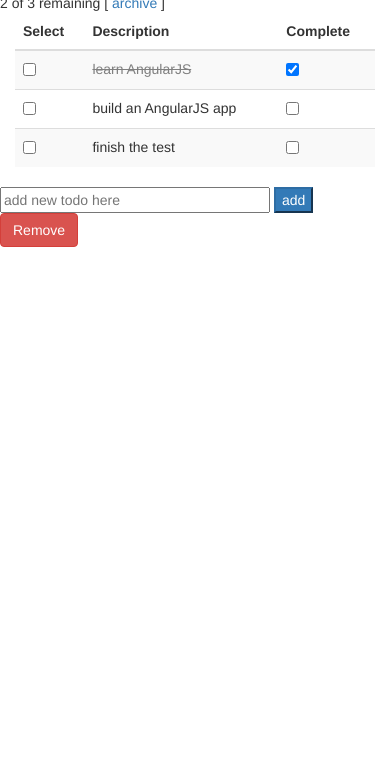
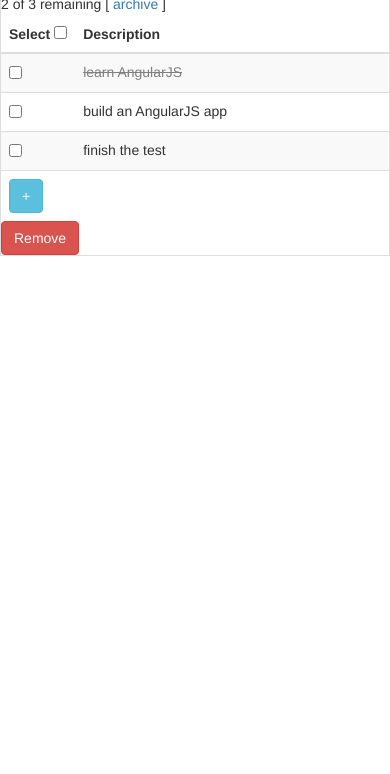
Before and after one commit to tamdang/TamToDo, a plain HTML site: page index.html in a window 390 px wide. Shown: the part 70-844 px from the top of the page. Drawn offline with nearby package versions, Linux system fonts and the light colour scheme.

Commit message:
move add new item into a row in the bottom of the table

```diff
--- a/index.html
+++ b/index.html
@@ -7,34 +7,36 @@
     <link rel="stylesheet" href="https://maxcdn.bootstrapcdn.com/bootstrap/3.3.7/css/bootstrap.min.css" integrity="sha384-BVYiiSIFeK1dGmJRAkycuHAHRg32OmUcww7on3RYdg4Va+PmSTsz/K68vbdEjh4u" crossorigin="anonymous">
   </head>
   <body>
-    <h2>Todo</h2>
-    <div ng-controller="TodoListController as todoList">
-      <span>{{todoList.remaining()}} of {{todoList.todos.length}} remaining</span>
-      [ <a href="" ng-click="todoList.archive()">archive</a> ]
-      <div class="container">
+      <div class="table-responsive" ng-controller="TodoListController as todoList">
+        <h2>Todo</h2>
+        <span>{{todoList.remaining()}} of {{todoList.todos.length}} remaining</span>
+        [ <a href="" ng-click="todoList.archive()">archive</a> ]
         <table class="table table-striped">
           <thead>
             <tr>
-              <th>Select</th>
-              <th>Description</th>
-              <th>Complete</th>
+              <th class="col-md-1 col-sm-1 col-xs-1">Select <input type="checkbox" ng-model="todoList.isAllSelected" ng-change="todoList.selectAll()"></th>
+              <th class="col-md-11 col-sm-11 col-xs-11">Description</th>
             </tr>
           </thead>
           <tbody>
-            <tr ng-repeat="todo in todoList.todos">
+            <tr ng-repeat="todo in todoList.todos" >
               <td><input type="checkbox" ng-model="todo.selected"></td>
-              <td><span class="done-{{todo.done}}">{{todo.text}}</span></td>
-              <td><input type="checkbox" ng-model="todo.done"></td>
+              <td ng-click="todoList.toggle(todo)"><span class="done-{{todo.done}}">{{todo.text}}</span></td>
+            </tr>
+            <tr>
+              <td><button type="button" class="btn btn-info" ng-click="todoList.showAddForm()">+</button></td>
+              <td>
+                <form ng-submit="todoList.addTodo()" ng-show="todoList.isAddFormShown">
+                        <input type="text" ng-model="todoList.todoText"  size="30"
+                        placeholder="add new todo here">
+                        <input class="btn-primary" type="submit" value="add" hidden="true">
+                </form>
+              </td>
             </tr>
           </tbody>
         </table>
+
+        <button type="button" class="btn btn-danger" ng-click="todoList.removeTodo()">Remove</button>
       </div>
-      <form ng-submit="todoList.addTodo()">
-        <input type="text" ng-model="todoList.todoText"  size="30"
-               placeholder="add new todo here">
-        <input class="btn-primary" type="submit" value="add">
-      </form>
-      <button type="button" class="btn btn-danger" ng-click="todoList.removeTodo()">Remove</button>
-    </div>
   </body>
 </html>
--- a/todo.js
+++ b/todo.js
@@ -5,6 +5,8 @@ angular.module('todoApp', [])
       {text:'learn AngularJS', done:true, selected: false},
       {text:'build an AngularJS app', done:false, selected: false},
       {text:'finish the test', done: false, selected: false}];
+    todoList.isAllSelected = false
+    todoList.isAddFormShown = false
 
     todoList.addTodo = function() {
       todoList.todos.push({text:todoList.todoText, done:false});
@@ -13,6 +15,20 @@ angular.module('todoApp', [])
 
     todoList.removeTodo = () => {
       todoList.todos = todoList.todos.filter(todo=>!todo.selected)
+    }
+
+    todoList.showAddForm = () => {
+      todoList.isAddFormShown = ! todoList.isAddFormShown
+    }
+
+    todoList.selectAll = () => {
+      angular.forEach(todoList.todos, function(todo) {
+        todo.selected = todoList.isAllSelected
+      })
+    }
+
+    todoList.toggle = (todo) => {
+      todo.done = !todo.done
     }
 
     todoList.remaining = function() {
```
